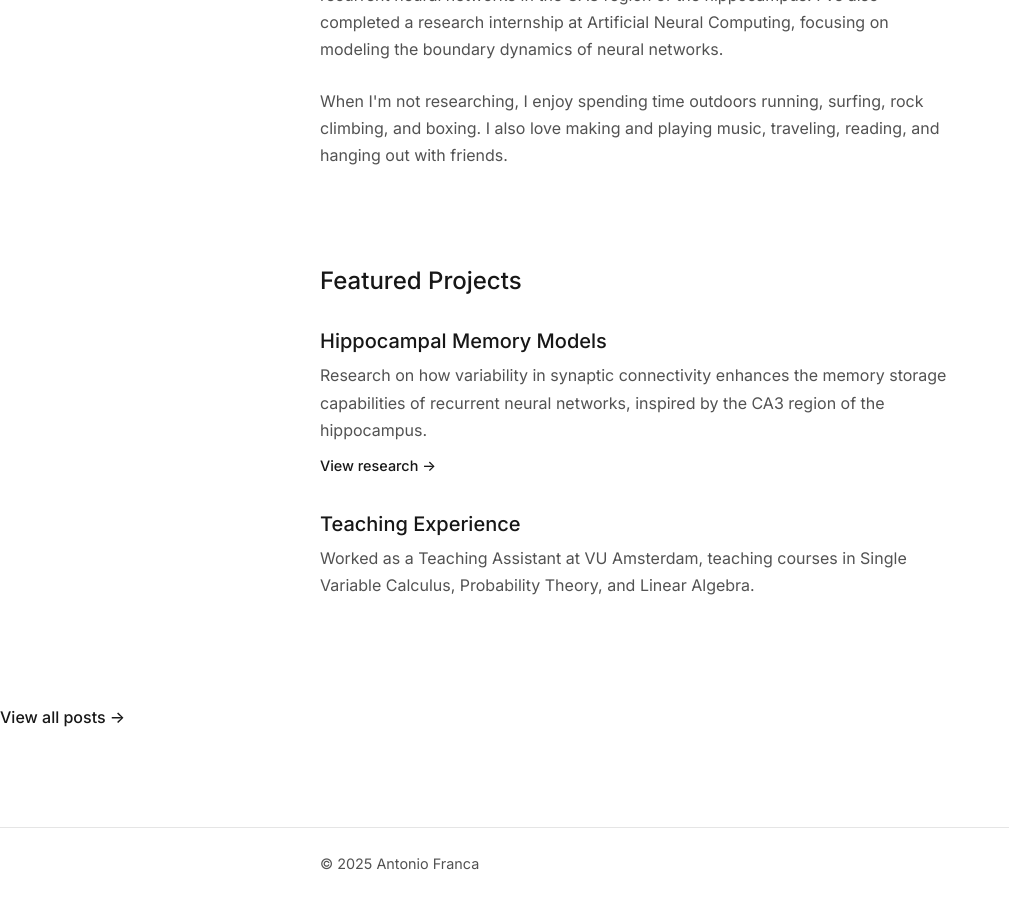
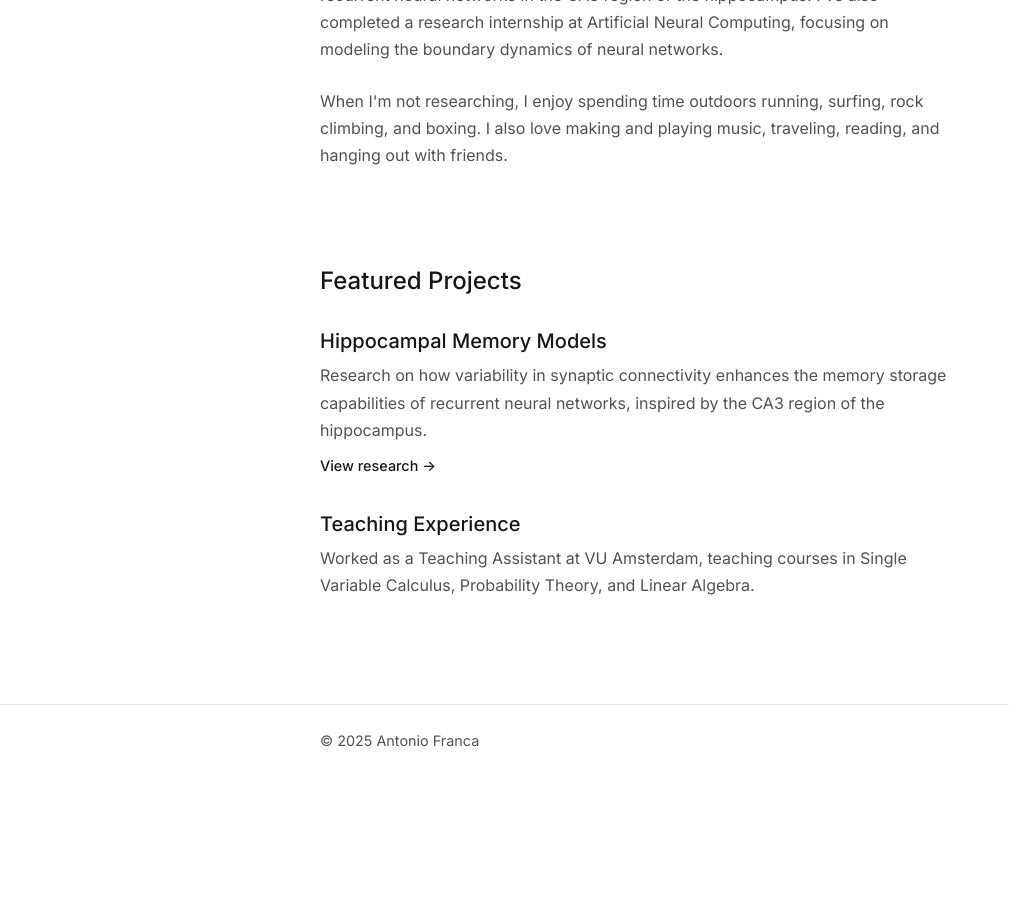
Before and after one commit to bmcd243/bmcd243.github.io, a Jekyll site: the page built from index.html, in a window 1280 px wide and 900 px high, scrolled down 659 px. Shown: the whole window, without its empty margins (0-1009 px from the left). Built offline with Jekyll 4.4.1, drawn with Linux system fonts in a browser that asks for light colours; after the commit the page ends 1436 px from its top, so only the background shows below that.

Commit message:
new home page

```diff
--- a/index.html
+++ b/index.html
@@ -74,10 +74,6 @@ home_active: true
         </div>
     </section>
 
-    <div style="margin-top: var(--space-8);">
-        <a href="{{ site.baseurl }}/blog/" style="font-weight: 500;">View all posts →</a>
-    </div>
-
 </main>
 
 <script>
```
